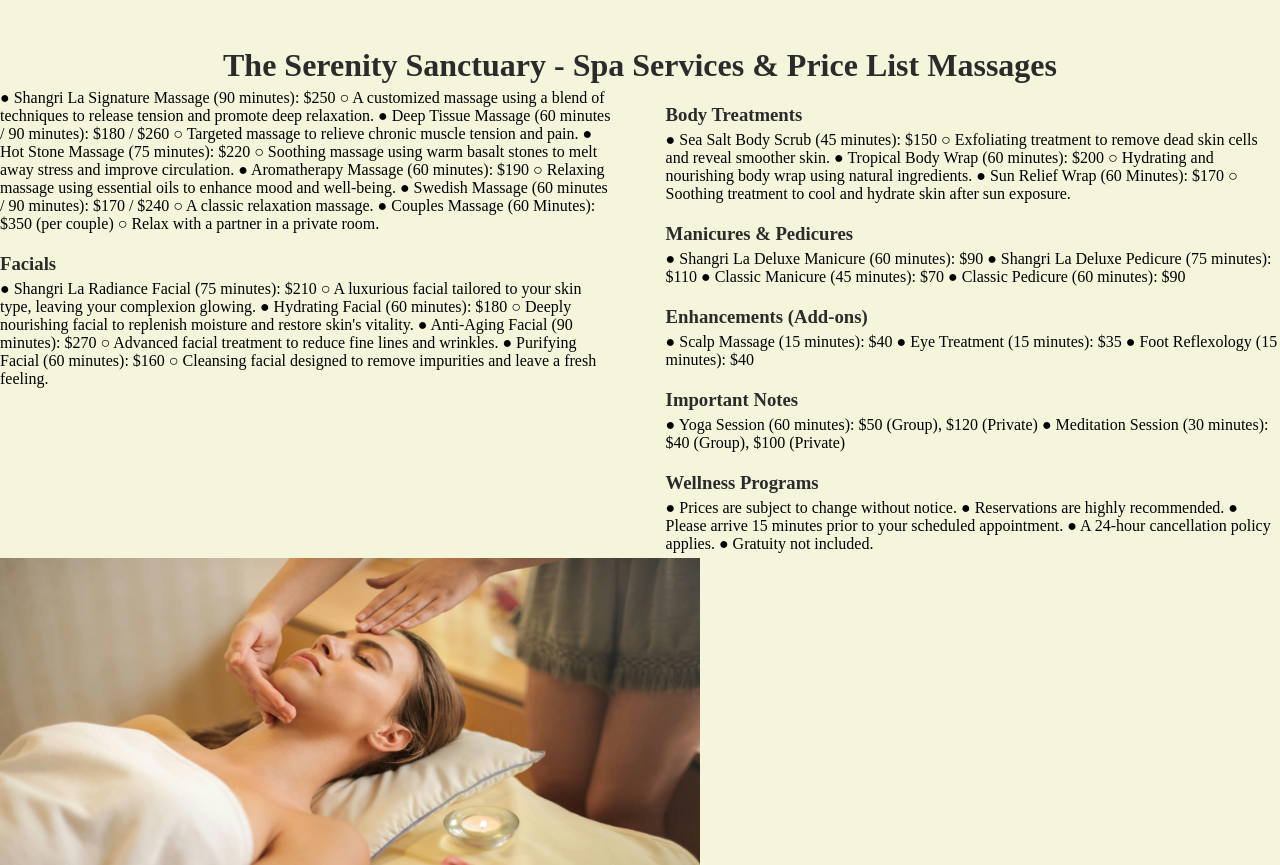
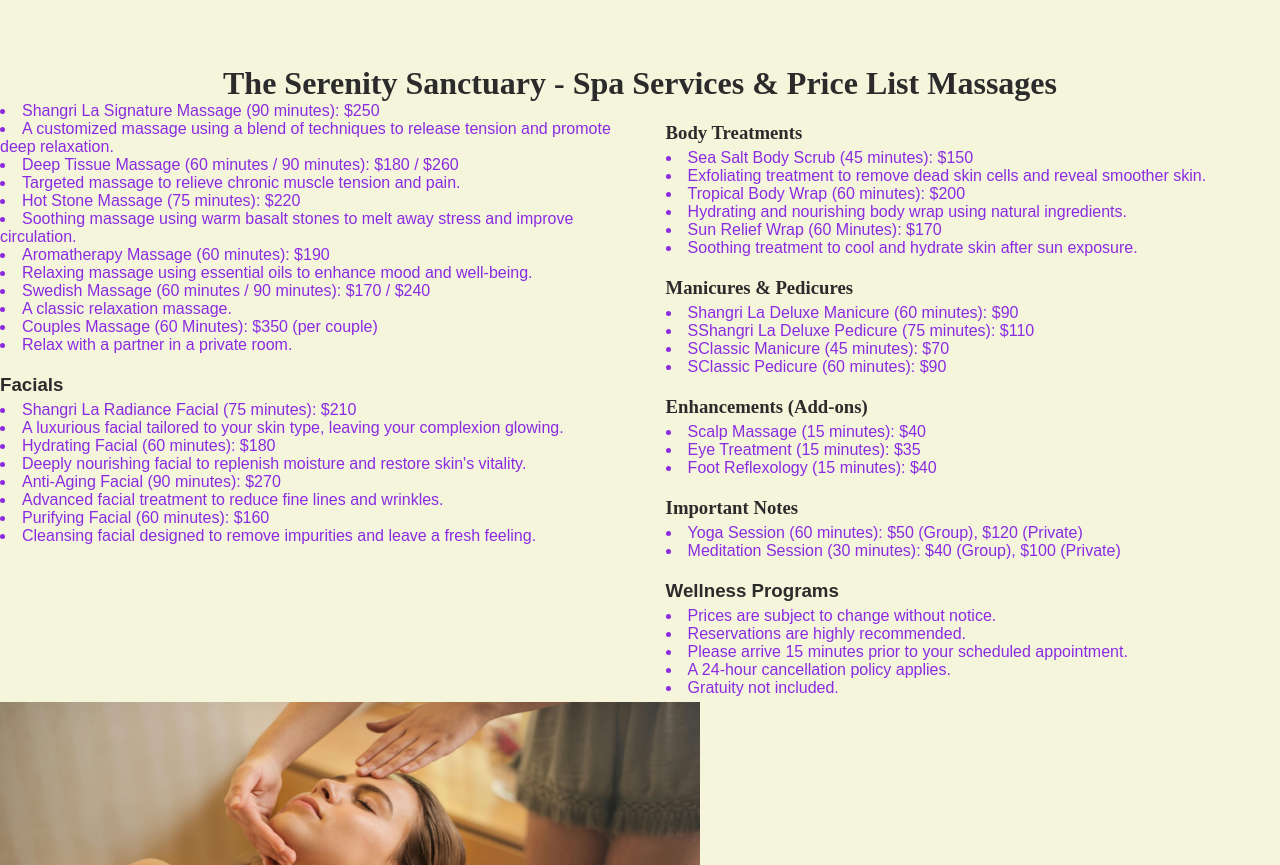
Before and after one commit to VerityDuan/cprg-218-assignment-3, a plain HTML site: page amen.html in a window 1280 px wide. Shown: the part 1935-2800 px from the top of the page. Drawn offline with Linux system fonts and the light colour scheme.

Commit message:
changing lists

```diff
--- a/amen.html
+++ b/amen.html
@@ -88,73 +88,73 @@
           <h1>The Serenity Sanctuary - Spa Services & Price List Massages</h1>
           <div class="split-content">
             <div class="left-column">
-          <p>●	Shangri La Signature Massage (90 minutes): $250
-            ○	A customized massage using a blend of techniques to release tension and promote deep relaxation.
-            ●	Deep Tissue Massage (60 minutes / 90 minutes): $180 / $260
-            ○	Targeted massage to relieve chronic muscle tension and pain.
-            ●	Hot Stone Massage (75 minutes): $220
-            ○	Soothing massage using warm basalt stones to melt away stress and improve circulation.
-            ●	Aromatherapy Massage (60 minutes): $190
-            ○	Relaxing massage using essential oils to enhance mood and well-being.
-            ●	Swedish Massage (60 minutes / 90 minutes): $170 / $240
-            ○	A classic relaxation massage.
-            ●	Couples Massage (60 Minutes): $350 (per couple)
-            ○	Relax with a partner in a private room.</p>
+          <li>Shangri La Signature Massage (90 minutes): $250</li>
+          <li>A customized massage using a blend of techniques to release tension and promote deep relaxation.</li>
+          <li>Deep Tissue Massage (60 minutes / 90 minutes): $180 / $260</li>
+          <li>Targeted massage to relieve chronic muscle tension and pain.</li>
+          <li>Hot Stone Massage (75 minutes): $220</li>
+          <li>Soothing massage using warm basalt stones to melt away stress and improve circulation.</li>
+          <li>Aromatherapy Massage (60 minutes): $190</li>
+          <li>Relaxing massage using essential oils to enhance mood and well-being.</li>
+          <li>Swedish Massage (60 minutes / 90 minutes): $170 / $240</li>
+          <li>A classic relaxation massage.</li>
+          <li>Couples Massage (60 Minutes): $350 (per couple)</li>
+          <li>Relax with a partner in a private room.</p>
 
             <h3>Facials</h3>
             <p>
-              ●	Shangri La Radiance Facial (75 minutes): $210
-              ○	A luxurious facial tailored to your skin type, leaving your complexion glowing.
-              ●	Hydrating Facial (60 minutes): $180
-              ○	Deeply nourishing facial to replenish moisture and restore skin's vitality.
-              ●	Anti-Aging Facial (90 minutes): $270
-              ○	Advanced facial treatment to reduce fine lines and wrinkles.
-              ●	Purifying Facial (60 minutes): $160
-              ○	Cleansing facial designed to remove impurities and leave a fresh feeling.
+              <li>Shangri La Radiance Facial (75 minutes): $210</li>
+              <li>A luxurious facial tailored to your skin type, leaving your complexion glowing.</li>
+              <li>Hydrating Facial (60 minutes): $180</li>
+              <li>Deeply nourishing facial to replenish moisture and restore skin's vitality.</li>
+              <li>Anti-Aging Facial (90 minutes): $270</li>
+              <li>Advanced facial treatment to reduce fine lines and wrinkles.</li>
+              <li>Purifying Facial (60 minutes): $160</li>
+              <li>Cleansing facial designed to remove impurities and leave a fresh feeling.</li>
               </p>
             </div>
 
              <div class="right-column">
             <h3>Body Treatments</h3>
             <p>
-              ●	Sea Salt Body Scrub (45 minutes): $150
-              ○	Exfoliating treatment to remove dead skin cells and reveal smoother skin.
-              ●	Tropical Body Wrap (60 minutes): $200
-              ○	Hydrating and nourishing body wrap using natural ingredients.
-              ●	Sun Relief Wrap (60 Minutes): $170
-              ○	Soothing treatment to cool and hydrate skin after sun exposure.
+              <li>Sea Salt Body Scrub (45 minutes): $150</li>
+              <li>Exfoliating treatment to remove dead skin cells and reveal smoother skin.</li>
+              <li>Tropical Body Wrap (60 minutes): $200</li>
+              <li>Hydrating and nourishing body wrap using natural ingredients.</li>
+              <li>Sun Relief Wrap (60 Minutes): $170</li>
+              <li>Soothing treatment to cool and hydrate skin after sun exposure.   </li>
               </p>
 
             <h3>Manicures & Pedicures</h3>
             <p>
-              ●	Shangri La Deluxe Manicure (60 minutes): $90
-              ●	Shangri La Deluxe Pedicure (75 minutes): $110
-              ●	Classic Manicure (45 minutes): $70
-              ●	Classic Pedicure (60 minutes): $90
+              <li>Shangri La Deluxe Manicure (60 minutes): $90</li>
+              <li>SShangri La Deluxe Pedicure (75 minutes): $110</li>
+              <li>SClassic Manicure (45 minutes): $70</li>
+              <li>SClassic Pedicure (60 minutes): $90</li>
               </p>
 
 
             <h3>Enhancements (Add-ons)</h3>
             <p>
-              ●	Scalp Massage (15 minutes): $40
-              ●	Eye Treatment (15 minutes): $35
-              ●	Foot Reflexology (15 minutes): $40
+              <li>Scalp Massage (15 minutes): $40</li>
+              <li>Eye Treatment (15 minutes): $35</li>
+              <li>Foot Reflexology (15 minutes): $40</li>
 
               </p>
 
             <h3>Important Notes</h3>
             <p>
-              ●	Yoga Session (60 minutes): $50 (Group), $120 (Private)
-              ●	Meditation Session (30 minutes): $40 (Group), $100 (Private)
+              <li>Yoga Session (60 minutes): $50 (Group), $120 (Private)
+              <li>Meditation Session (30 minutes): $40 (Group), $100 (Private)
               </p>
 
               <h3>Wellness Programs</h3>
               <p>
-                ●	Prices are subject to change without notice.
-                ●	Reservations are highly recommended.
-                ●	Please arrive 15 minutes prior to your scheduled appointment.
-                ●	A 24-hour cancellation policy applies.
-                ●	Gratuity not included.
+                <li>Prices are subject to change without notice.</li>
+                <li>Reservations are highly recommended.</li>
+                <li>Please arrive 15 minutes prior to your scheduled appointment.</li>
+                <li>A 24-hour cancellation policy applies.</li>
+                <li>Gratuity not included.</li>
                 </p>
               </div>
             </div>
--- a/style.css
+++ b/style.css
@@ -226,6 +226,7 @@ text-align: center;
 
   p {
     margin: 5px 0;
+    margin-left: 5%;
   }
 
 
```
